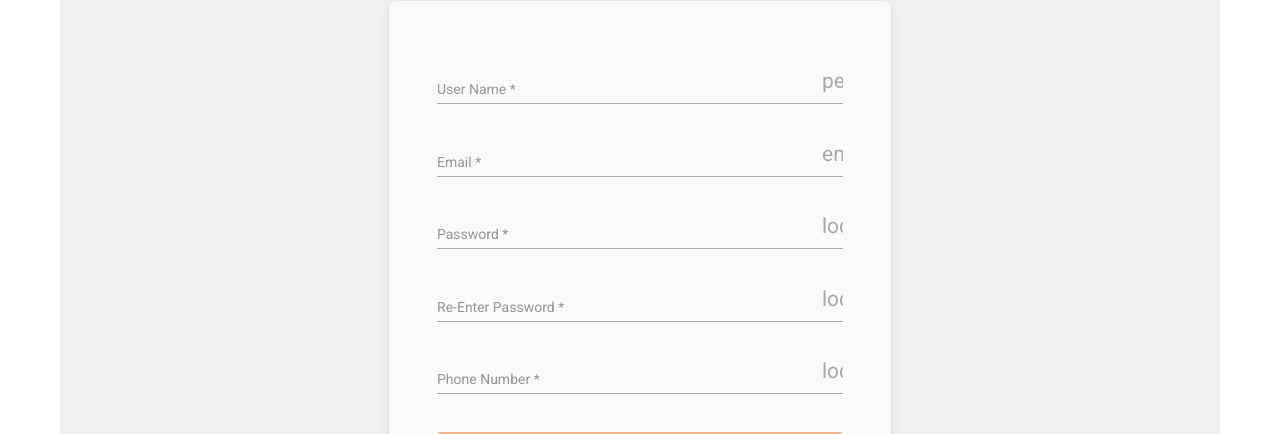
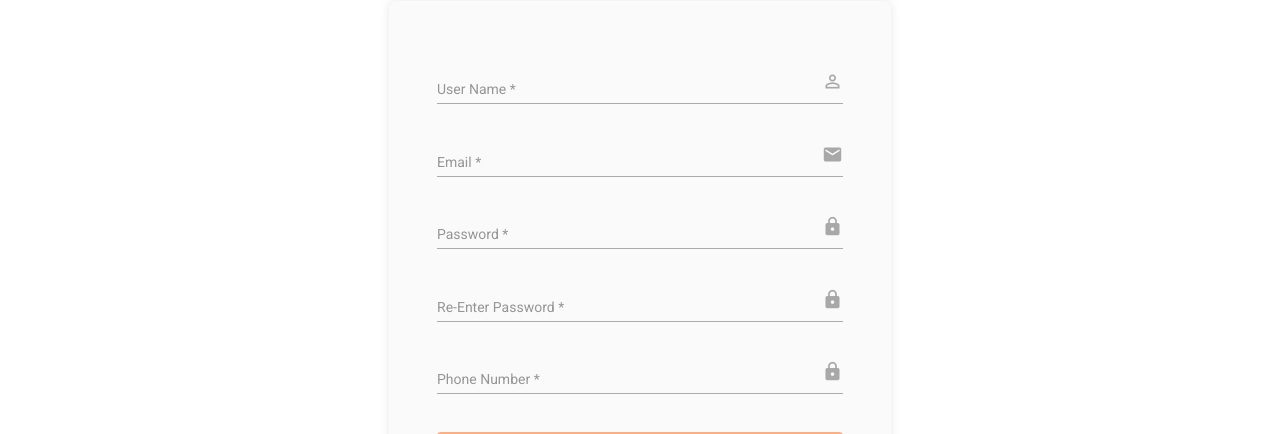
Before and after one commit to seaboyz/4am, an Angular app in the folder frontend/: page /register in a window 1280 px wide. Shown: the part 230-664 px from the top of the page. Built offline with nearby package versions, Linux system fonts and the light colour scheme.

Commit message:
Update login and register styles

```diff
--- a/frontend/src/app/components/login/login.component.css
+++ b/frontend/src/app/components/login/login.component.css
@@ -9,7 +9,7 @@
   background-repeat: no-repeat;
   background-size: cover;
   overflow: hidden;
-  background-color: #F1F1F1;
+  /* background-color: #F1F1F1; */
 }
 
 mat-card {
--- a/frontend/src/app/components/register/register.component.css
+++ b/frontend/src/app/components/register/register.component.css
@@ -9,7 +9,7 @@
     background-repeat: no-repeat;
     background-size: cover;
     overflow: hidden;
-    background-color: #F1F1F1;
+    /* background-color: #F1F1F1; */
 }
 
 mat-card {
--- a/frontend/src/index.html
+++ b/frontend/src/index.html
@@ -3,7 +3,7 @@
 
 <head>
   <meta charset="utf-8">
-  <title>FrontEndTesting</title>
+  <title>Shopping Cart</title>
   <base href="/">
   <meta
     name="viewport"
@@ -27,6 +27,11 @@
     href="https://fonts.googleapis.com/css2?family=Material+Symbols+Outlined:opsz,wght,FILL,GRAD@20..48,100..700,0..1,-50..200"
   />
 
+  <link
+    href="https://fonts.googleapis.com/icon?family=Material+Icons"
+    rel="stylesheet"
+  >
+
 </head>
 
 <body>
```
